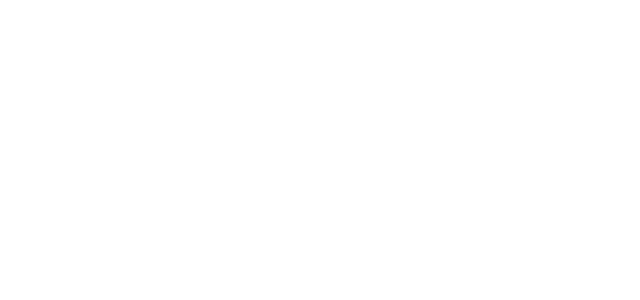
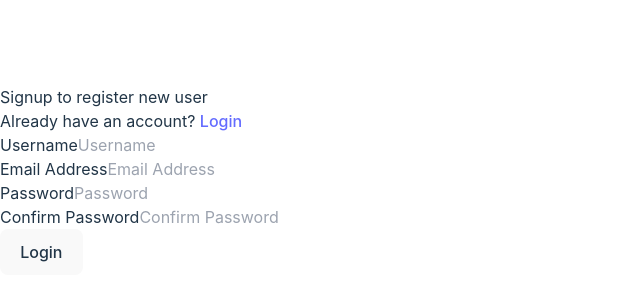
Before and after one commit to Junos16/bookshelf-frontend, a React (Vite) app: page /signup in a window 1280 px wide. Before the commit this address had no page. Shown: the part 220-520 px from the top of the page, without its empty margins (0-640 px from the left). Built offline with nearby package versions, Linux system fonts and the light colour scheme; the HTML template or start-up script is replaced by a standard one.

Commit message:
Add signup page

```diff
--- a/src/App.tsx
+++ b/src/App.tsx
@@ -1,5 +1,6 @@
 import { BrowserRouter, Routes, Route } from "react-router-dom";
 import LoginPage from "./pages/LoginPage";
+import SignupPage from "./pages/SignupPage";
 
 const App: React.FC = () => {
   return (
@@ -8,6 +9,7 @@
         <Routes>
           {/* < Route path = "/" element = {<HomePage/>} /> */}
           <Route path = "/" element = {<LoginPage/>} />
+          <Route path = "/signup" element = {<SignupPage/>} />
         </Routes>
       </BrowserRouter>
     </div>
--- /dev/null
+++ b/src/components/Signup.tsx
@@ -0,0 +1,52 @@
+import { useState } from "react";
+import { signupFields } from "../Constants/FormFields";
+import FormAction from "./FormAction";
+import Input from "./Input";
+
+const fields = signupFields;
+const fieldsState: Record<string | number | symbol, string> = {};
+fields.forEach(field => fieldsState[field.id] = "");
+
+const Signup = () => {
+    const [signupState, setSignupState] = useState(fieldsState);
+
+    const handleChange: React.ReactEventHandler<HTMLElement> = (e: React.ChangeEvent<HTMLInputElement>) => {
+        setSignupState({
+            ...signupState,
+            [e.target.id]: e.target.value
+        });
+    };
+
+    const handleSubmit: React.ReactEventHandler<HTMLElement> = (e: React.ChangeEvent<HTMLInputElement>) => {
+        e.preventDefault();
+        //authenticateUser();
+    }
+
+    return (
+        <div>
+            <form>
+                <div>
+                    {
+                        fields.map(field =>
+                            <Input
+                                key = {field.id}
+                                handleChange = {handleChange}
+                                value = {signupState[field.id]}
+                                labelText = {field.labelText}
+                                labelFor = {field.labelFor}
+                                id = {field.id}
+                                name = {field.name}
+                                type = {field.type}
+                                isRequired = {field.isRequired}
+                                placeholder = {field.placeholder}
+                            />
+                        )
+                    }
+                </div>
+                <FormAction handleSubmit = {handleSubmit} text = "Login"/>
+            </form>
+        </div>
+    );
+}
+
+export default Signup;
--- /dev/null
+++ b/src/pages/SignupPage.tsx
@@ -0,0 +1,19 @@
+import React from "react";
+import Header from "../components/Header";
+import Signup from "../components/Signup";
+
+const SignupPage: React.FC = () => {
+    return (
+        <div>
+            <Header
+                heading = "Signup to register new user"
+                paragraph = "Already have an account? "
+                linkName = "Login"
+                linkUrl = "/login"
+            />
+            <Signup/>
+        </div>
+    );
+}
+
+export default SignupPage;
```
Also changed, not shown: src/components/Login.tsx (+5 -2 lines).
